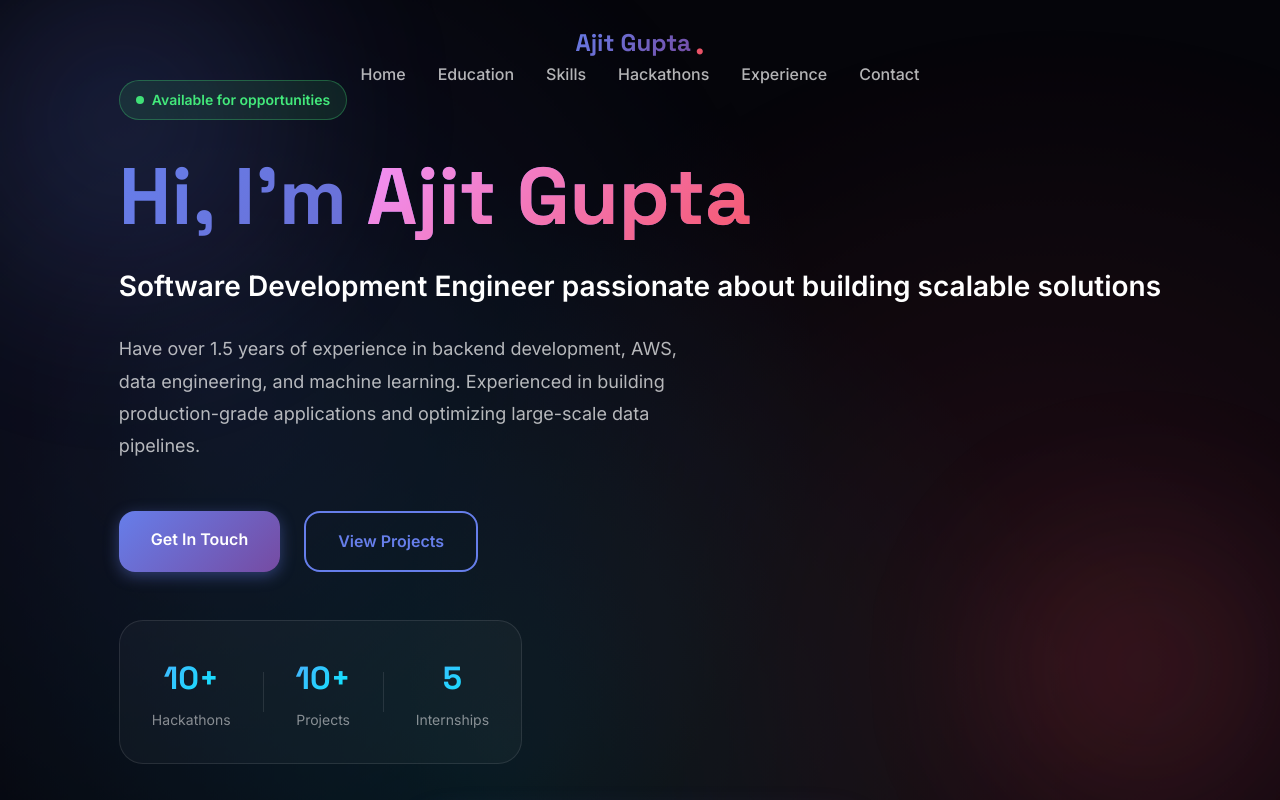
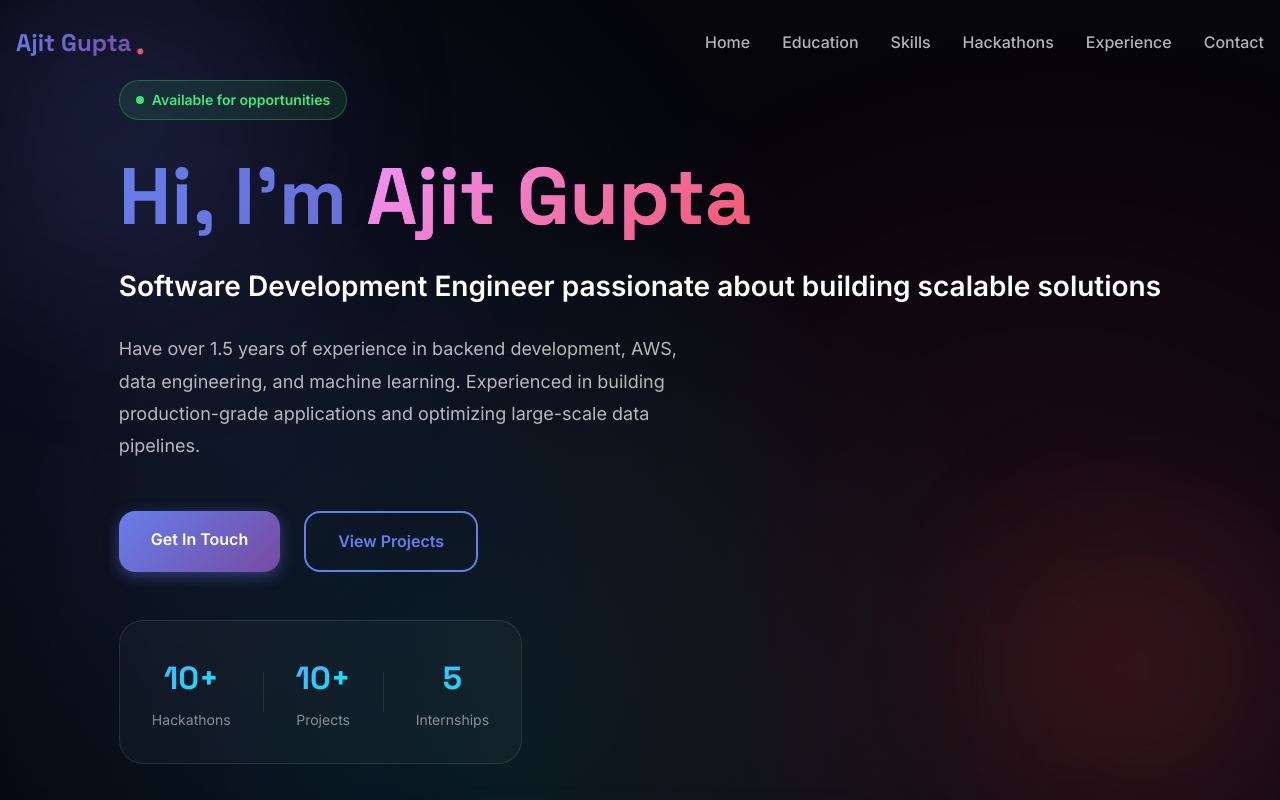
Before and after one commit to ajitg25/portfolioV2, a React (Vite) app: page / in a window 1280 px wide. Shown: the top 800 px of the page. Built offline with nearby package versions, Linux system fonts and the light colour scheme.

Commit message:
menu navbar fixed

```diff
--- a/src/components/Navbar.css
+++ b/src/components/Navbar.css
@@ -20,6 +20,7 @@
 
 .navbar-container {
     display: flex;
+    flex-direction: row !important;
     justify-content: space-between;
     align-items: center;
 }
```
